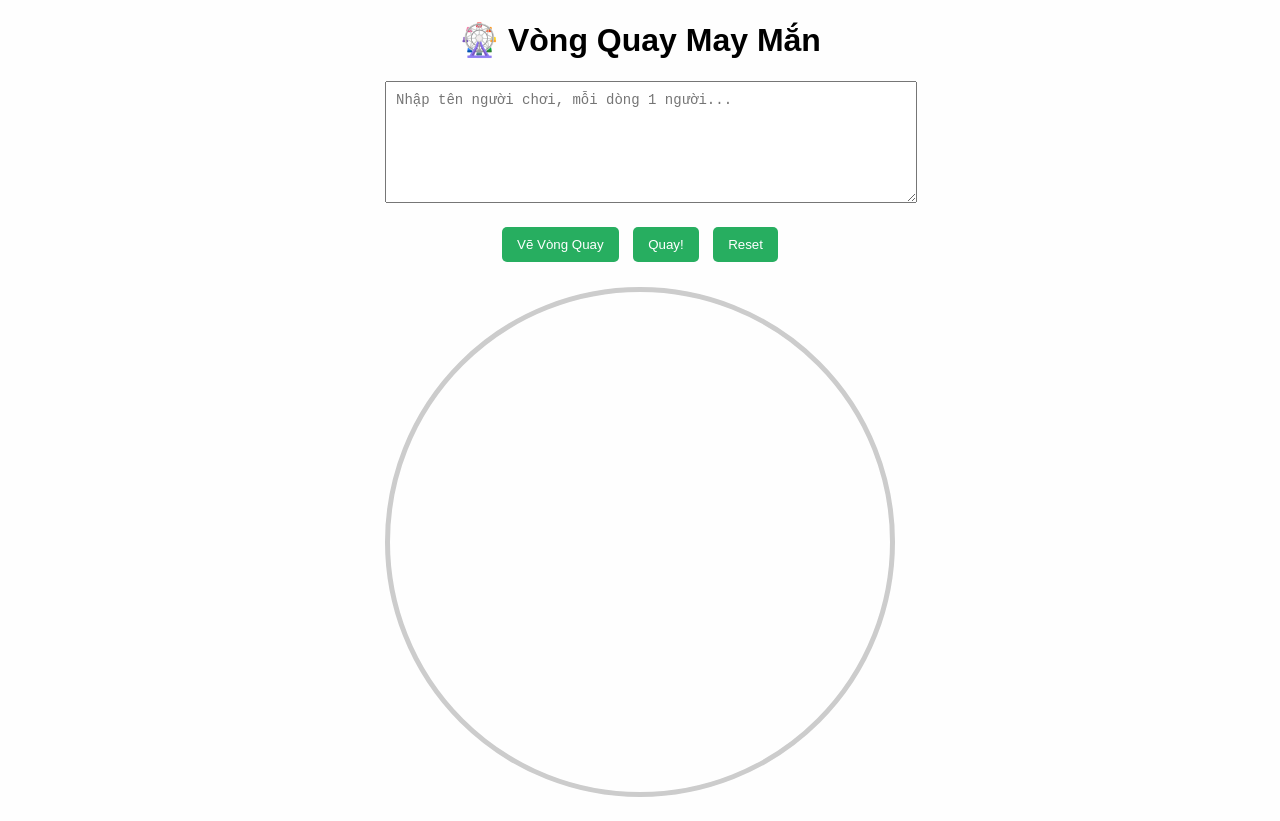
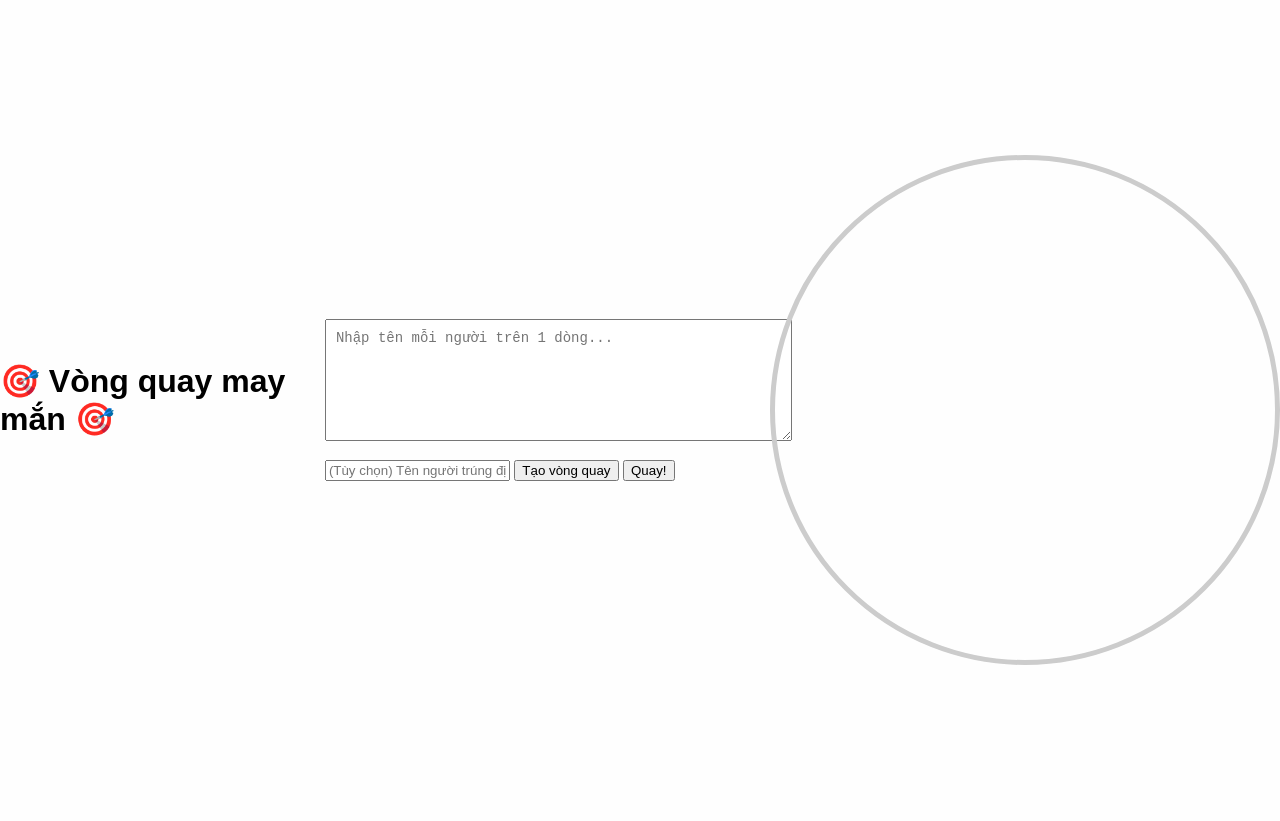
Before and after one commit to holivngame/gamebantinthang5, a plain HTML site: page index.html in a window 1280 px wide. After the commit the page ends 800 px from the top, so only its background shows below. Drawn offline with Linux system fonts and the light colour scheme.

Commit message:
Update index.html

```diff
--- a/index.html
+++ b/index.html
@@ -2,25 +2,19 @@
 <html lang="vi">
 <head>
   <meta charset="UTF-8">
-  <title>Vòng Quay May Mắn</title>
+  <title>Vòng quay may mắn</title>
   <link rel="stylesheet" href="style.css">
 </head>
 <body>
-  <div class="container">
-    <h1>🎡 Vòng Quay May Mắn</h1>
-
-    <textarea id="playerInput" placeholder="Nhập tên người chơi, mỗi dòng 1 người..."></textarea>
-
-    <div class="controls">
-      <button onclick="drawWheel()">Vẽ Vòng Quay</button>
-      <button onclick="spinWheel()">Quay!</button>
-      <button onclick="reset()">Reset</button>
-    </div>
-
-    <canvas id="wheel" width="500" height="500"></canvas>
-
-    <div class="result" id="result"></div>
+  <h1>🎯 Vòng quay may mắn 🎯</h1>
+  <div class="input-section">
+    <textarea id="namesInput" placeholder="Nhập tên mỗi người trên 1 dòng..."></textarea>
+    <input id="preselectedName" placeholder="(Tùy chọn) Tên người trúng định trước"/>
+    <button onclick="createWheel()">Tạo vòng quay</button>
+    <button onclick="spinWheel()">Quay!</button>
   </div>
+  <canvas id="wheel" width="500" height="500"></canvas>
+  <div id="result"></div>
 
   <script src="script.js"></script>
 </body>
```
